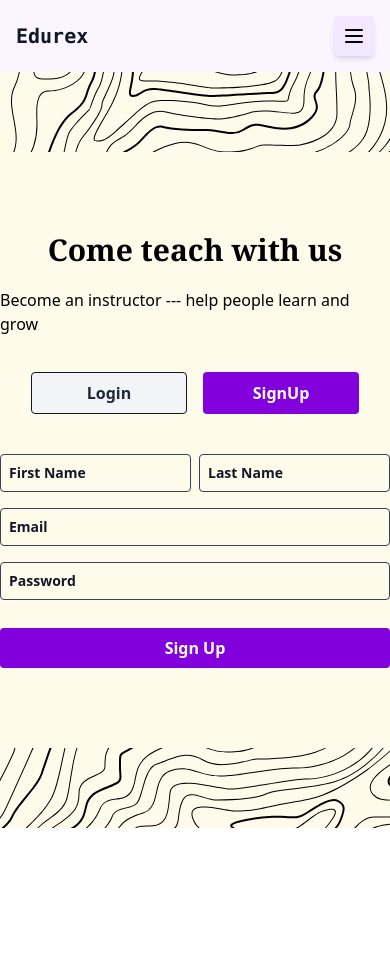
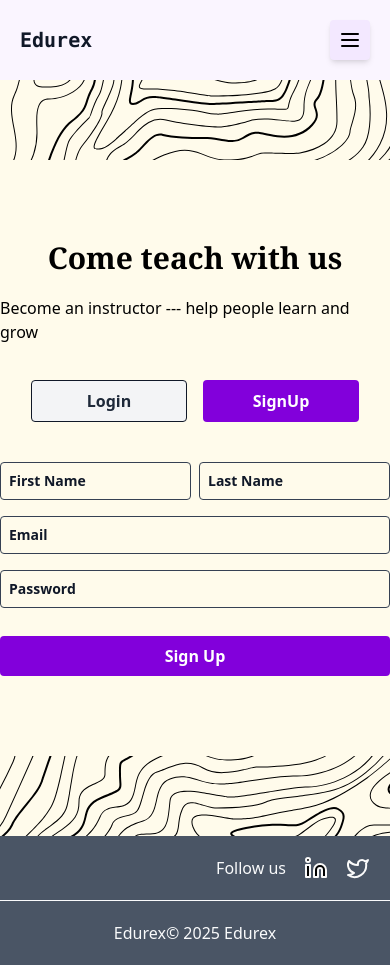
Before and after one commit to Dip-Bala/Course-Selling-App-Backend, a React (Vite) app in the folder client/: page /instructor/auth/login in a window 390 px wide. Before the commit the page ends 844 px from the top, so only its background shows below. Built offline with nearby package versions, Linux system fonts and the light colour scheme.

Commit message:
API call issues ressolved

```diff
--- a/client/src/api/course/purchase.course.js
+++ b/client/src/api/course/purchase.course.js
@@ -3,7 +3,7 @@ import axios from 'axios'
 export async function purchaseCourse(courseId){
     console.log("course Id api" + courseId)
 
-    const token = localStorage.getItem('user-token')
+    const token = localStorage.getItem('token')
     try{
         const data = await axios.post('/api/v1/course/purchase',
             {courseId: courseId}, //body
--- a/client/src/api/user/courses.user.js
+++ b/client/src/api/user/courses.user.js
@@ -2,7 +2,7 @@ import axios from 'axios'
 
 
 export async function getUserCourses(){
-    const token = localStorage.getItem('user-token')
+    const token = localStorage.getItem('token')
     try{
         const data = await axios.get('/api/v1/course/preview')
         console.log(data.data.courses)
--- a/client/src/api/user/purchases.user.js
+++ b/client/src/api/user/purchases.user.js
@@ -1,7 +1,8 @@
 import axios from 'axios'
 
 export async function purchasedCourses(){
-    const token = localStorage.getItem('user-token')
+    const token = localStorage.getItem('token')
+    console.log(token)
     try{
         const data = await axios.get('/api/v1/user/purchased-courses',{
             withCredentials: true,
--- a/client/src/components/navbar/Navbar.jsx
+++ b/client/src/components/navbar/Navbar.jsx
@@ -14,14 +14,15 @@ export default function Navbar() {
     localStorage.removeItem('token');
     localStorage.removeItem('firstName');
     setUserIsLoggedIn(false);
+    navigate('/')
   };
 
   return (
     <div className="flex justify-center shadow-md">
-      <div className="flex sm:py-5 sm:px-10 items-center justify-between w-full max-w-7xl p-4 gap-5 relative">
+      <div className="flex sm:py-5 sm:px-10 items-center justify-between w-full max-w-7xl p-5 gap-5 relative">
 
         {/* Brand */}
-        <h2 className="font-mono text-xl sm:text-2xl font-semibold text-gray-900 cursor-pointer" onClick={() => navigate('/')}>
+        <h2 className="font-mono text-xl sm:text-2xl font-bold text-gray-900 cursor-pointer" onClick={() => navigate('/')}>
           Edurex
         </h2>
 
@@ -36,7 +37,7 @@ export default function Navbar() {
         </div>
 
         {/* Menu Items (Desktop) */}
-        <div className="hidden md:flex items-center gap-2 text-sm md:text-md font-semibold">
+        <div className="hidden md:flex items-center gap-2 text-sm md:text-md font-semibold ">
           {userIsLoggedIn ? (
             <>
               <p>Hi, {userName}</p>
@@ -44,9 +45,9 @@ export default function Navbar() {
             </>
           ) : (
             <>
-              <button className="text-purple-500 bg-purple-100 sm:p-3 p-1 rounded-sm font-medium" onClick={() => navigate('/instructor/auth/signup')}>Be an Instructor</button>
-              <button className="border border-purple-700 rounded-sm text-purple-700 sm:p-3 p-1 font-medium" onClick={() => navigate('/user/login')}>Log in</button>
-              <button className="bg-purple-800 text-white sm:p-3 p-2 rounded-sm font-medium" onClick={() => navigate('/user/signup')}>Sign up</button>
+              <button className="text-purple-500 bg-purple-100 sm:p-3 p-1 rounded-sm font-medium cursor-pointer hover:border hover:border-purple-600 " onClick={() => navigate('/instructor/auth/signup')}>Be an Instructor</button>
+              <button className="border border-purple-700 rounded-sm text-purple-700 sm:p-3 p-1 font-medium cursor-pointer hover:bg-purple-600 hover:text-white" onClick={() => navigate('/user/login')}>Log in</button>
+              <button className="bg-purple-700 text-white sm:p-3 p-2 rounded-sm font-medium cursor-pointer hover:bg-purple-100 hover:border hover:border-purple-700 hover:text-purple-700" onClick={() => navigate('/user/signup')}>Sign up</button>
             </>
           )}
         </div>
@@ -57,13 +58,13 @@ export default function Navbar() {
             {userIsLoggedIn ? (
               <>
                 <p>Hi, {userName}</p>
-                <button className="text-purple-800 border border-purple-800 p-2 rounded-sm" onClick={handleLogout}>Log out</button>
+                <button className="text-purple-800 border border-purple-800 p-2 rounded-sm cursor-pointer hover:border hover:bg-purple-600 hover:text-white " onClick={handleLogout}>Log out</button>
               </>
             ) : (
               <>
-                <button className="text-purple-500 bg-purple-100 p-2 rounded-sm font-medium w-10/12" onClick={() => navigate('/instructor/auth/signup')}>Be an Instructor</button>
-                <button className="border border-purple-700 rounded-sm text-purple-700 p-2 font-medium w-10/12" onClick={() => navigate('/user/login')}>Log in</button>
-                <button className="bg-purple-800 text-white p-2 rounded-sm font-medium w-10/12" onClick={() => navigate('/user/signup')}>Sign up</button>
+                <button className="text-purple-500 bg-purple-100 p-2 rounded-sm font-medium w-10/12 cursor-pointer hover:border hover:border-purple-600 " onClick={() => navigate('/instructor/auth/signup')}>Be an Instructor</button>
+                <button className="border border-purple-700 rounded-sm text-purple-700 p-2 font-medium w-10/12 cursor-pointer hover:bg-purple-600 hover:text-white" onClick={() => navigate('/user/login')}>Log in</button>
+                <button className="bg-purple-800 text-white p-2 rounded-sm font-medium w-10/12 cursor-pointer hover:bg-purple-100 hover:border hover:border-purple-700 hover:text-purple-700" onClick={() => navigate('/user/signup')}>Sign up</button>
               </>
             )}
           </div>
--- a/client/src/components/user/NavbarUser.jsx
+++ b/client/src/components/user/NavbarUser.jsx
@@ -1,7 +1,7 @@
 import React from 'react'
 import {useNavigate} from 'react-router-dom'
 import {useSetRecoilState } from 'recoil'
-import {purchaseCourse} from '../../api/course/purchase.course'
+import {purchasedCourses} from '../../api/user/purchases.user'
 import {getUserCourses} from '../../api/user/courses.user'
 import {coursesUser } from '../../store/atoms/user/courses.user'
 import {purchasedAtom} from '../../store/atoms/user/purchasedCourse.user'
--- /dev/null
+++ b/client/src/pages/Footer.jsx
@@ -0,0 +1,27 @@
+import React from 'react'
+
+export default function Footer() {
+    return (
+        <div className="bg-gray-600 text-gray-50 text-md">
+            <div className="">
+                <div className="flex items-end justify-end gap-4 p-5 border-b">
+                    <p>Follow us</p>
+                    <button>
+                        <svg xmlns="http://www.w3.org/2000/svg" width="28" height="24" viewBox="0 0 24 24" fill="fafafa" stroke="#fafafa" stroke-width="2" stroke-linecap="round" stroke-linejoin="round" class="lucide lucide-linkedin-icon lucide-linkedin"><path d="M16 8a6 6 0 0 1 6 6v7h-4v-7a2 2 0 0 0-2-2 2 2 0 0 0-2 2v7h-4v-7a6 6 0 0 1 6-6z"/><rect width="4" height="12" x="2" y="9"/><circle cx="4" cy="4" r="2"/></svg>
+                    </button>
+                    <buttton>
+                    <svg xmlns="http://www.w3.org/2000/svg" width="24" height="24" viewBox="0 0 24 24" fill="none" stroke="#fafafa" stroke-width="2" stroke-linecap="round" stroke-linejoin="round" class="lucide lucide-twitter-icon lucide-twitter"><path d="M22 4s-.7 2.1-2 3.4c1.6 10-9.4 17.3-18 11.6 2.2.1 4.4-.6 6-2C3 15.5.5 9.6 3 5c2.2 2.6 5.6 4.1 9 4-.9-4.2 4-6.6 7-3.8 1.1 0 3-1.2 3-1.2z"/></svg>
+                    </buttton>
+                </div>
+                <div className="flex p-5 justify-center">
+                    <div>
+                        Edurex
+                    </div>
+                    <div>
+                        © 2025 Edurex
+                    </div>
+                </div>
+            </div>
+        </div>
+    )
+}
--- a/client/src/pages/HomePage.jsx
+++ b/client/src/pages/HomePage.jsx
@@ -1,5 +1,5 @@
 import React from 'react'
-
+import UserCourses from '../pages/user/UserCourses'
 export default function HomePage() {
     return (
         <div className="sm:px-[10%]">
@@ -27,6 +27,7 @@ export default function HomePage() {
                 <div className="text-center">Web 3.0 and Blockchain</div>
                 <div className="text-center">AI and ML</div>
             </div>
+            <UserCourses/>
         </div>
     )
 }
--- a/client/src/pages/LandingPage.jsx
+++ b/client/src/pages/LandingPage.jsx
@@ -17,7 +17,7 @@ import UserCourses from './user/UserCourses'
 import RequireAuth from '../components/RequiredAuth'
 import InstructorAuthLayout from '../pages/instructor/InstructorAuthLayout'
 import HomePage from './HomePage'
-
+import Footer from './Footer'
 export default function LandingPage() {
   return (
     <div className="bg-purple-50">
@@ -61,6 +61,7 @@ export default function LandingPage() {
         </Route>
         <Route path='/' element={<HomePage />}/>
       </Routes>
+      <Footer/>
     </div>
   );
 }
--- a/client/src/pages/user/UserCourses.jsx
+++ b/client/src/pages/user/UserCourses.jsx
@@ -3,7 +3,9 @@ import { useNavigate } from 'react-router-dom'
 import { useRecoilValue } from 'recoil'
 import { coursesUser } from '../../store/atoms/user/courses.user'
 import {purchaseCourse} from '../../api/course/purchase.course'
-export default function UserPurchases() {
+
+
+export default function UserCourses() {
     const courses = useRecoilValue(coursesUser);
     // console.log(typeof courses)
     return (
--- a/client/src/pages/user/UserPurchases.jsx
+++ b/client/src/pages/user/UserPurchases.jsx
@@ -4,12 +4,11 @@ import { purchasedAtom } from '../../store/atoms/user/purchasedCourse.user'
 
 export default function UserPurchases() {
     const purchases = useRecoilValue(purchasedAtom)
-    // console.log("purchase" + purchases)
     return (
         <div className="flex flex-col p-[5%] sm:grid sm:grid-cols-2 sm:p-[3%] lg:grid-cols-3 md:gap-8 max-h-min">
             {
                 purchases.map((p, index) => {
-                    return <PurchasedComponent key={index} p={p} />
+                    return p ? <PurchasedComponent key={index} p={p} /> : null
                 })
             }
         </div>
--- a/client/src/store/atoms/loggedInStateAtom.js
+++ b/client/src/store/atoms/loggedInStateAtom.js
@@ -4,3 +4,8 @@ export const userLoggedIn = atom({
     key : 'userLoggedIn',
     default : false
 })
+
+export const userFirstName = atom({
+    key: 'userFirstName',
+    default: '',
+  });
```
